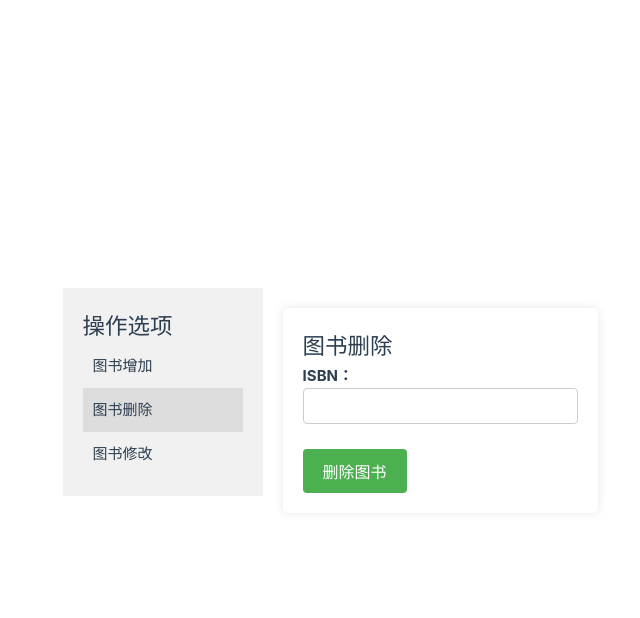
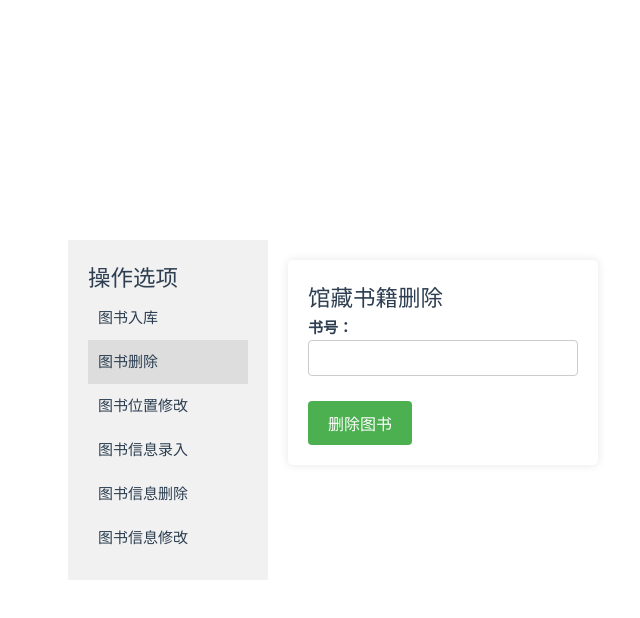
Before and after one commit to larryyan/library-management-system-frontend, a Vue app: page /admin in a window 1280 px wide. Both pictures are taken after a click on the item "图书删除". Shown: the top 618 px of the page, without its empty margins (22-662 px from the left). Built offline with nearby package versions, Linux system fonts and the light colour scheme.

Commit message:
Update Admin.vue

```diff
--- a/src/views/Admin.vue
+++ b/src/views/Admin.vue
@@ -3,14 +3,17 @@
         <div class="sidebar">
             <h2>操作选项</h2>
             <ul>
-                <li :class="{ active: currentTab === 'add' }" @click="currentTab = 'add'">图书增加</li>
-                <li :class="{ active: currentTab === 'delete' }" @click="currentTab = 'delete'">图书删除</li>
-                <li :class="{ active: currentTab === 'put' }" @click="currentTab = 'put'">图书修改</li>
+                <li :class="{ active: currentTab === 'add-books' }" @click="currentTab = 'add-books'">图书入库</li>
+                <li :class="{ active: currentTab === 'delete-books' }" @click="currentTab = 'delete-books'">图书删除</li>
+                <li :class="{ active: currentTab === 'put-books' }" @click="currentTab = 'put-books'">图书位置修改</li>
+                <li :class="{ active: currentTab === 'add-book-info' }" @click="currentTab = 'add-book-info'">图书信息录入</li>
+                <li :class="{ active: currentTab === 'delete-book-info' }" @click="currentTab = 'delete-book-info'">图书信息删除</li>
+                <li :class="{ active: currentTab === 'put-book-info' }" @click="currentTab = 'put-book-info'">图书信息修改</li>
             </ul>
         </div>
         <div class="content">
-            <div v-show="currentTab === 'add'" class="tab-content">
-                <h2>图书增加</h2>
+            <div v-show="currentTab === 'add-books'" class="tab-content">
+                <h2>馆藏书籍增加</h2>
                 <form @submit.prevent="addBook">
                     <div v-for="(value, key) in bookFields" :key="key" class="form-group">
                         <label :for="key">{{ value.label }}</label>
@@ -19,22 +22,56 @@
                     <button type="submit" class="btn-submit">添加图书</button>
                 </form>
             </div>
-            <div v-show="currentTab === 'delete'" class="tab-content">
-                <h2>图书删除</h2>
+            <div v-show="currentTab === 'delete-books'" class="tab-content">
+                <h2>馆藏书籍删除</h2>
                 <form @submit.prevent="deleteBook">
+                    <div class="form-group">
+                        <label for="deleteIsbn">书号：</label>
+                        <input type="text" id="deleteIsbn" v-model="book_id" required>
+                    </div>
+                    <button type="submit" class="btn-submit">删除图书</button>
+                </form>
+            </div>
+            <div v-show="currentTab === 'put-books'" class="tab-content">
+                <h2>馆藏书籍修改</h2>
+                <form @submit.prevent="updateBook">
+                    <div class="form-group">
+                        <label for="deleteIsbn">书号：</label>
+                        <input type="text" id="deleteIsbn" v-model="book_id" required>
+                    </div>
+                    <div v-for="(value, key) in bookFields" :key="key" class="form-group">
+                        <label :for="key">{{ value.label }}</label>
+                        <input type="text" :id="key" v-model="book[key]" required>
+                    </div>
+                    <button type="submit" class="btn-submit">修改图书</button>
+                </form>
+            </div>
+            <div v-show="currentTab === 'add-book-info'" class="tab-content">
+                <h2>图书信息录入</h2>
+                <form @submit.prevent="addBookInfo">
+                    <div v-for="(value, key) in book_info_fields" :key="key" class="form-group">
+                        <label :for="key">{{ value.label }}</label>
+                        <input type="text" :id="key" v-model="book_info[key]" required>
+                    </div>
+                    <button type="submit" class="btn-submit">图书信息录入</button>
+                </form>
+            </div>
+            <div v-show="currentTab === 'delete-book-info'" class="tab-content">
+                <h2>图书信息删除</h2>
+                <form @submit.prevent="deleteBookInfo">
                     <div class="form-group">
                         <label for="deleteIsbn">ISBN：</label>
                         <input type="text" id="deleteIsbn" v-model="isbn" required>
                     </div>
-                    <button type="submit" class="btn-submit">删除图书</button>
+                    <button type="submit" class="btn-submit">图书信息删除</button>
                 </form>
             </div>
-            <div v-show="currentTab === 'put'" class="tab-content">
-                <h2>图书修改</h2>
-                <form @submit.prevent="updateBook">
-                    <div v-for="(value, key) in bookFields" :key="key" class="form-group">
+            <div v-show="currentTab === 'put-book-info'" class="tab-content">
+                <h2>图书信息修改</h2>
+                <form @submit.prevent="updateBookInfo">
+                    <div v-for="(value, key) in book_info_fields" :key="key" class="form-group">
                         <label :for="key">{{ value.label }}</label>
-                        <input type="text" :id="key" v-model="book[key]" required>
+                        <input type="text" :id="key" v-model="book_info[key]" required>
                     </div>
                     <button type="submit" class="btn-submit">修改图书</button>
                 </form>
@@ -50,23 +87,30 @@ export default {
     name: 'Admin',
     data() {
         return {
-            currentTab: 'add',
+            currentTab: 'add-books',
             book: {
+                isbn: '',
+                book_address: '',
+            },
+            book_info: {
                 isbn: '',
                 book_title: '',
                 book_author: '',
                 book_publisher: '',
                 book_type: '',
-                book_address: '',
             },
             isbn: '',
+            book_id: '',
             bookFields: {
+                isbn: { label: 'ISBN：' },
+                book_address: { label: '图书位置：' },
+            },
+            book_info_fields: {
                 isbn: { label: 'ISBN：' },
                 book_title: { label: '书名：' },
                 book_author: { label: '作者：' },
                 book_publisher: { label: '出版社：' },
                 book_type: { label: '图书类型：' },
-                book_address: { label: '图书位置：' },
             },
         };
     },
@@ -83,7 +127,7 @@ export default {
                 });
         },
         deleteBook() {
-            axios.delete('http://127.0.0.1:5000/book/${this.isbn}')
+            axios.delete(`http://127.0.0.1:5000/book/${this.book_id}`)
                 .then(response => {
                     console.log('删除图书成功:', response.data);
                     alert('删除图书成功');
@@ -94,8 +138,41 @@ export default {
                 });
         },
         updateBook() {
-            const { isbn, ...bookData } = this.book;
-            axios.put(`http://127.0.0.1:5000/book/${isbn}`, bookData)
+            axios.put(`http://127.0.0.1:5000/book/${this.book_id}`, bookData)
+                .then(response => {
+                    console.log('更新图书成功:', response.data);
+                    alert('更新图书成功');
+                })
+                .catch(error => {
+                    console.error('更新图书失败:', error);
+                    alert('更新图书失败');
+                });
+        },
+        addBookInfo() {
+            axios.post('http://127.0.0.1:5000/book_info/', this.book_info)
+                .then(response => {
+                    console.log('添加图书成功:', response.data);
+                    alert('添加图书成功');
+                })
+                .catch(error => {
+                    console.error('添加图书失败:', error);
+                    alert('添加图书失败');
+                });
+        },
+        deleteBookInfo() {
+            axios.delete(`http://127.0.0.1:5000/book_info/${this.isbn}`)
+                .then(response => {
+                    console.log('删除图书成功:', response.data);
+                    alert('删除图书成功');
+                })
+                .catch(error => {
+                    console.error('删除图书失败:', error);
+                    alert('删除图书失败');
+                });
+        },
+        updateBookInfo() {
+            const { isbn, ...bookData } = this.book_info;
+            axios.put(`http://127.0.0.1:5000/book_info/${isbn}`, bookData)
                 .then(response => {
                     console.log('更新图书成功:', response.data);
                     alert('更新图书成功');
```
